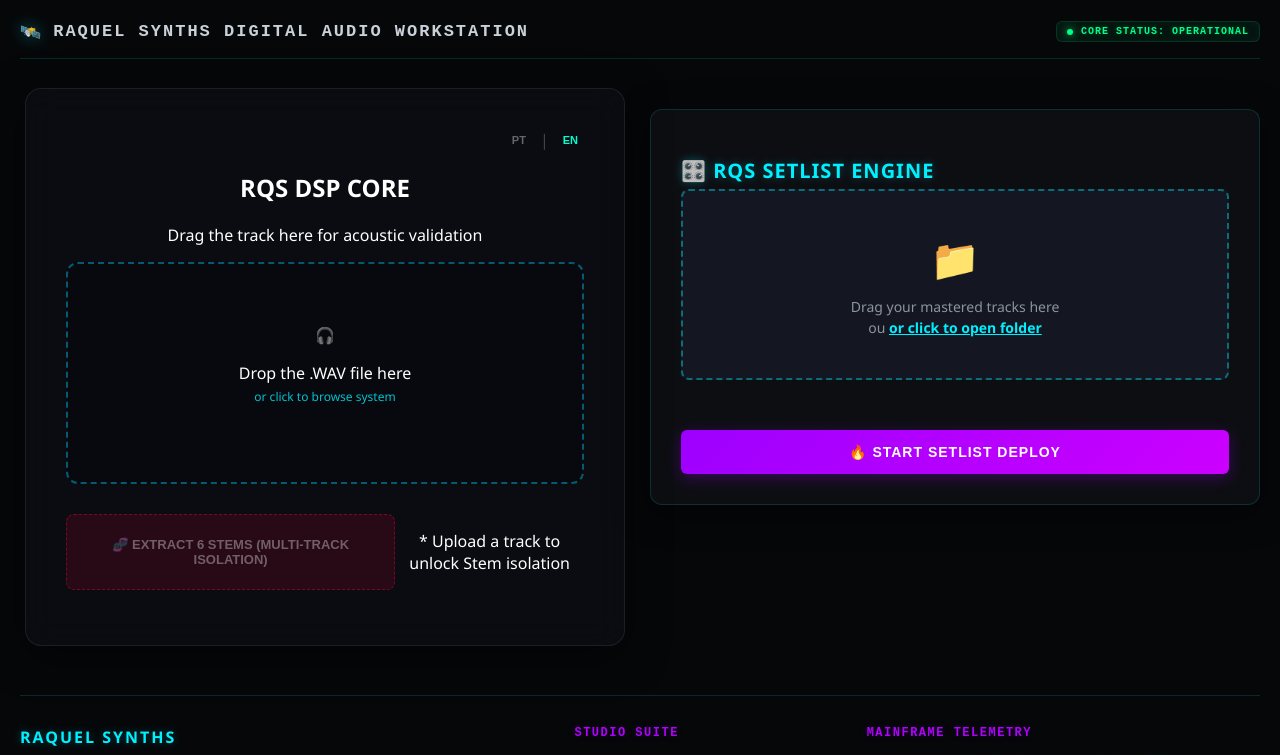
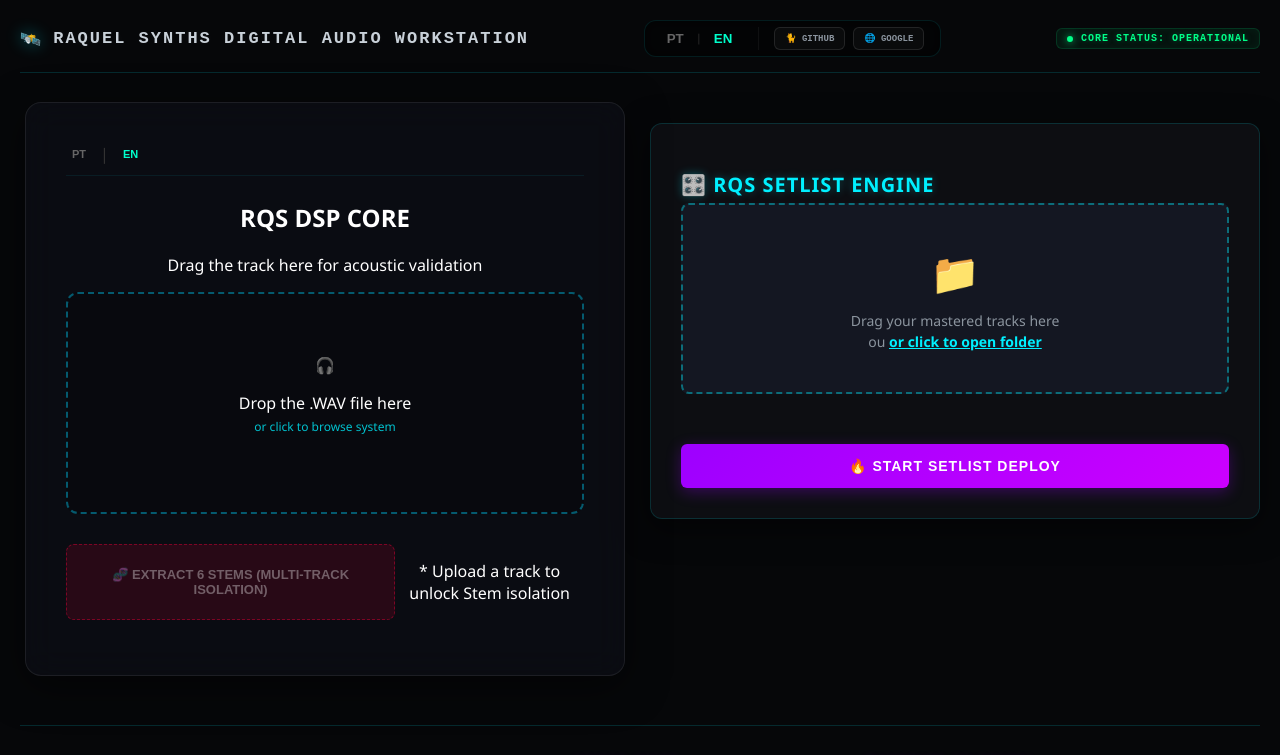
Before and after one commit to anaraquel00/rqs-daw-frontend, an Angular app: page / in a window 1280 px wide. Shown: the top 755 px of the page. Built offline with nearby package versions, Linux system fonts and the light colour scheme.

Commit message:
update frontend

```diff
--- a/package.json
+++ b/package.json
@@ -30,6 +30,7 @@
     "@angular/router": "^20.3.0",
     "@aws-sdk/client-s3": "^3.1096.0",
     "@aws-sdk/s3-request-presigner": "^3.1096.0",
+    "@supabase/supabase-js": "^2.111.0",
     "rxjs": "~7.8.0",
     "tslib": "^2.3.0",
     "zone.js": "~0.15.0"
--- a/src/app/app.html
+++ b/src/app/app.html
@@ -1,24 +1,52 @@
-<!-- src/app/app.component.html -->
 <div class="rqs-mainframe-container">
 
-  <!-- 🛰️ RQS GLOBAL WORKSTATION HEADER (Completamente Redesenhado) -->
+  <!-- 🛰️ RQS GLOBAL WORKSTATION HEADER (Com central de login e idioma integrada!) [1] -->
   <header class="rqs-mainframe-header">
+    <!-- Esquerda: Branding -->
     <div class="header-branding">
       <span class="satellite-icon">🛰️</span>
       <h1 class="header-title">RAQUEL SYNTHS DIGITAL AUDIO WORKSTATION</h1>
     </div>
 
-    <!-- LED dinâmico pulsante verde indica atividade do mainframe -->
+    <!-- Centro: Central de Controle de Acesso e Idiomas Global [1, 1.1] -->
+    <div class="header-controls">
+      <!-- Seletor de Idiomas -->
+      <div class="lang-selector">
+        <button (click)="lang.setLanguage('pt')" [style.color]="lang.currentLang() === 'pt' ? '#00ffcc' : '#666'">PT</button>
+        <span class="divider">|</span>
+        <button (click)="lang.setLanguage('en')" [style.color]="lang.currentLang() === 'en' ? '#00ffcc' : '#666'">EN</button>
+      </div>
+
+      <!-- Sessão de Login (Supabase Auth) [1] -->
+      <div class="user-session">
+        <!-- Se deslogado: Exibe botões de login social [1.1] -->
+        <div *ngIf="!auth.session()" class="auth-buttons">
+          <button (click)="auth.loginWithProvider('github')" class="btn-auth github">🐈 GITHUB</button>
+          <button (click)="auth.loginWithProvider('google')" class="btn-auth google">🌐 GOOGLE</button>
+        </div>
+
+        <!-- Se logado: Exibe avatar, plano e botão de logout [1] -->
+        <div *ngIf="auth.session()" class="user-profile">
+          <div class="profile-info">
+            <p class="email">{{ auth.session().user.email }}</p>
+            <span class="badge" [style.color]="auth.userRole() === 'premium' ? '#00ff88' : '#888'">
+              {{ auth.userRole() === 'premium' ? 'RQS PRO' : 'FREE USER' }}
+            </span>
+          </div>
+          <img [src]="auth.session().user.user_metadata.avatar_url" class="avatar" alt="Avatar">
+          <button (click)="auth.logout()" class="btn-logout">⏏️</button>
+        </div>
+      </div>
+    </div>
+
+    <!-- Direita: Status -->
     <div class="header-status">
       <span class="status-led"></span>
       <span class="status-text">CORE STATUS: OPERATIONAL</span>
     </div>
   </header>
 
-  <!-- O ROUTER OUTLET DINÂMICO -->
   <router-outlet></router-outlet>
-
-  <!-- O SEU NOVO FOOTER COMPONENTE GLOBAL -->
   <app-footer></app-footer>
 
 </div>
--- a/src/app/app.scss
+++ b/src/app/app.scss
@@ -86,3 +86,108 @@
   0%, 100% { opacity: 1; transform: scale(1); }
   50% { opacity: 0.4; transform: scale(0.9); }
 }
+
+/* Adicione dentro do seu src/app/app.component.scss: */
+
+.header-controls {
+  display: flex;
+  align-items: center;
+  gap: 20px;
+  background: rgba(0, 0, 0, 0.4);
+  border: 1px solid rgba(0, 240, 255, 0.1);
+  padding: 6px 16px;
+  border-radius: 12px;
+  box-shadow: inset 0 0 10px rgba(0, 0, 0, 0.5);
+
+  .lang-selector {
+    display: flex;
+    gap: 6px;
+    font-size: 11px;
+    font-weight: bold;
+
+    button {
+      background: none;
+      border: none;
+      cursor: pointer;
+      font-weight: bold;
+      transition: color 0.2s;
+      &:hover { color: #fff; }
+    }
+    .divider { color: #222; }
+  }
+
+  .user-session {
+    border-left: 1px solid rgba(255, 255, 255, 0.05);
+    padding-left: 15px;
+
+    .auth-buttons {
+      display: flex;
+      gap: 8px;
+
+      .btn-auth {
+        background: rgba(255, 255, 255, 0.03);
+        border: 1px solid rgba(255, 255, 255, 0.1);
+        color: #8b949e;
+        padding: 5px 10px;
+        border-radius: 6px;
+        font-size: 9px;
+        font-family: monospace;
+        font-weight: bold;
+        cursor: pointer;
+        transition: all 0.2s;
+
+        &:hover {
+          color: #fff;
+          border-color: rgba(255, 255, 255, 0.3);
+          background: rgba(255, 255, 255, 0.08);
+        }
+      }
+    }
+
+    .user-profile {
+      display: flex;
+      align-items: center;
+      gap: 10px;
+
+      .profile-info {
+        text-align: right;
+        font-family: monospace;
+
+        .email {
+          margin: 0;
+          font-size: 9px;
+          color: #c9d1d9;
+          max-width: 140px;
+          overflow: hidden;
+          text-overflow: ellipsis;
+          white-space: nowrap;
+        }
+
+        .badge {
+          font-size: 8px;
+          font-weight: bold;
+          letter-spacing: 0.5px;
+        }
+      }
+
+      .avatar {
+        width: 22px;
+        height: 22px;
+        border-radius: 50%;
+        border: 1px solid #00f0ff;
+        box-shadow: 0 0 6px rgba(0, 240, 255, 0.3);
+      }
+
+      .btn-logout {
+        background: none;
+        border: none;
+        color: #ff0055;
+        font-size: 10px;
+        cursor: pointer;
+        opacity: 0.7;
+        transition: opacity 0.2s;
+        &:hover { opacity: 1; }
+      }
+    }
+  }
+}
--- a/src/app/app.ts
+++ b/src/app/app.ts
@@ -6,6 +6,7 @@ import { LanguageService } from './services/language.service';
 import { Footer } from './footer/footer';
 import { UploadZoneComponent } from "./components/upload-zone/upload-zone";
 import { MixPanelComponent } from "./mix-panel/mix-panel"; // 🟢 Importa o FooterComponent! [2]
+import { AuthService } from './services/auth.service';
 @Component({
   selector: 'app-root',
   standalone: true,
@@ -15,4 +16,5 @@ import { MixPanelComponent } from "./mix-panel/mix-panel"; // 🟢 Importa o Foo
 })
 export class AppComponent {
   readonly lang = inject(LanguageService);
+  readonly auth = inject(AuthService);
 }
--- a/src/app/components/mastering-panel/mastering-panel.ts
+++ b/src/app/components/mastering-panel/mastering-panel.ts
@@ -2,6 +2,7 @@ import { Component, Input, Output, EventEmitter, OnChanges, SimpleChanges, OnDes
 import { CommonModule } from '@angular/common';
 import { FormsModule } from '@angular/forms';
 import { LanguageService } from '../../services/language.service';
+import { AuthService } from '../../services/auth.service';
 
 @Component({
   selector: 'app-mastering-panel',
@@ -27,6 +28,7 @@ export class MasteringPanelComponent implements OnChanges, OnDestroy {
   volumeMatch: boolean = true;
 
   originalAudioUrl: string | null = null;
+  readonly auth = inject(AuthService);
 
   ngOnChanges(changes: SimpleChanges) {
     if (changes['originalFile'] && this.originalFile) {
--- a/src/app/components/upload-zone/upload-zone.html
+++ b/src/app/components/upload-zone/upload-zone.html
@@ -1,9 +1,13 @@
 <div class="glass-panel">
-  <!-- BOTÕES SELETORES DE IDIOMA NA BARRA DE TOPO -->
-  <div class="lang-selector-header" style="display: flex; justify-content: flex-end; gap: 8px; margin-bottom: 15px;">
-    <button (click)="lang.setLanguage('pt')" [style.color]="lang.currentLang() === 'pt' ? '#00ffcc' : '#666'" style="background: none; border: none; font-weight: bold; cursor: pointer; font-size: 11px;">PT</button>
-    <span style="color: #444;">|</span>
-    <button (click)="lang.setLanguage('en')" [style.color]="lang.currentLang() === 'en' ? '#00ffcc' : '#666'" style="background: none; border: none; font-weight: bold; cursor: pointer; font-size: 11px;">EN</button>
+    <!-- 🌐 BARRA SUPERIOR: SELETOR DE IDIOMAS & CONSOLE DE LOGIN (CLERK/SUPABASE STYLE) [1.1, 1.1.9] -->
+  <div class="header-auth-bar" style="display: flex; justify-content: space-between; align-items: center; margin-bottom: 25px; border-bottom: 1px solid rgba(0,240,255,0.08); padding-bottom: 10px;">
+
+    <!-- Lado Esquerdo: Seletor de Idiomas -->
+    <div class="lang-selector" style="display: flex; gap: 8px;">
+      <button (click)="lang.setLanguage('pt')" [style.color]="lang.currentLang() === 'pt' ? '#00ffcc' : '#666'" style="background: none; border: none; font-weight: bold; cursor: pointer; font-size: 11px;">PT</button>
+      <span style="color: #333;">|</span>
+      <button (click)="lang.setLanguage('en')" [style.color]="lang.currentLang() === 'en' ? '#00ffcc' : '#666'" style="background: none; border: none; font-weight: bold; cursor: pointer; font-size: 11px;">EN</button>
+    </div>
   </div>
 
   <div class="scanner-header">
--- a/src/app/components/upload-zone/upload-zone.ts
+++ b/src/app/components/upload-zone/upload-zone.ts
@@ -5,6 +5,7 @@ import { EkgMonitorComponent } from '../ekg-monitor/ekg-monitor';
 import { MasteringPanelComponent } from '../mastering-panel/mastering-panel';
 import { forkJoin } from 'rxjs';
 import { LanguageService } from '../../services/language.service'; // 🟢 IMPORTANTE
+import { AuthService } from '../../services/auth.service';
 
 
 @Component({
@@ -20,6 +21,7 @@ export class UploadZoneComponent implements OnDestroy, AfterViewChecked {
   @ViewChild('terminalBody') private terminalScrollContainer!: ElementRef;
 
   readonly lang = inject(LanguageService);
+  readonly auth = inject(AuthService);
 
   isDragging = false;
   selectedFile: File | null = null;
@@ -137,6 +139,11 @@ export class UploadZoneComponent implements OnDestroy, AfterViewChecked {
 
   processarMaster(config: { estilo: string, intensidade: string, preview: boolean }) {
     if (!this.selectedFile || !this.s3Key) return;
+    // 🟢 TRAVA DE SEGURANÇA: Se o usuário tentar masterizar a faixa inteira mas as 3 gratuitas já acabaram
+  if (!config.preview && !this.auth.canMaster()) {
+    alert(this.lang.t().LIMIT_EXCEEDED_ALERT);
+    return;
+  }
     this.isProcessing = true;
 
     // 🚀 ROTA 1: SE FOR PREVIEW (Bypass de 6MB: Envia apenas a chave do S3 para gerar os 4 testes de 15s!) [1]
@@ -175,7 +182,7 @@ export class UploadZoneComponent implements OnDestroy, AfterViewChecked {
         }
       });
     }
-   // 🔥 ROTA 2: SE FOR MASTERIZAÇÃO FINAL (Bypass de 6MB via S3) [1.2.6]
+   // 🔥 ROTA 2: MASTERIZAÇÃO FINAL COMPLETA
   else {
     this.addLog(`Disparando Masterização Final Completa no S3. Perfil: ${config.estilo.toUpperCase()}`);
 
@@ -189,14 +196,20 @@ export class UploadZoneComponent implements OnDestroy, AfterViewChecked {
       next: (response: any) => {
         this.isProcessing = false;
 
-          // 🟢 SALVA O PONTEIRO: Libera o áudio final para o reprodutor nativo e o EKG na tela! [1]
+        // 🟢 REGISTRA O CONSUMO DA FRANQUIA NO SEU DISCO LOCAL [1]
+        this.auth.registrarNovaMaster();
+
         this.processedAudioUrl = response.downloadUrl;
         this.processedAudioName = response.fileName;
 
-          // ❌ REMOVIDO: O bloco antigo de download automático ('a.click') foi excluído! [1]
-          // Isso impede que o navegador baixe o arquivo de 35MB de forma intrusiva e indesejada.
+        const a = document.createElement('a');
+        a.href = response.downloadUrl;
+        a.download = response.fileName;
+        document.body.appendChild(a);
+        //a.click();
+        document.body.removeChild(a);
 
-          this.addLog(`Masterização finalizada com sucesso! Use o player de A/B para audicionar o áudio masterizado e verifique a integridade sônica no EKG.`);
+        this.addLog(`Masterização finalizada com sucesso! Arquivo exportado: ${response.fileName}`);
       },
       error: (err) => {
         this.isProcessing = false;
--- a/src/app/mix-panel/mix-panel.html
+++ b/src/app/mix-panel/mix-panel.html
@@ -87,9 +87,10 @@
     </div>
   }
 
+    <!-- Bloqueia o botão se for usuário Free e tiver colocado mais de 3 tracks no deck -->
   <button class="btn-primary ignite-btn"
           (click)="igniteSetlist()"
-          [disabled]="isProcessing || tracks.length === 0">
-    {{ isProcessing ? lang.t().IGNITE_ACTIVE : lang.t().IGNITE_IDLE }}
+          [disabled]="isProcessing || (tracks.length === 0) || (auth.userRole() === 'free' && tracks.length > 3)">
+    {{ isProcessing ? lang.t().IGNITE_ACTIVE : (auth.userRole() === 'free' && tracks.length > 3 ? '🔒 APENAS PLANO PRO (>3 MUSICAS)' : lang.t().IGNITE_IDLE) }}
   </button>
 </div>
--- a/src/app/mix-panel/mix-panel.ts
+++ b/src/app/mix-panel/mix-panel.ts
@@ -4,6 +4,7 @@ import { DspService } from '../services/dsp';
 import { FormsModule } from '@angular/forms';
 import { DomSanitizer, SafeUrl } from '@angular/platform-browser';
 import { LanguageService } from '../services/language.service';
+import { AuthService } from '../services/auth.service';
 
 export interface RQSTrack {
   file: File;
@@ -33,6 +34,7 @@ export class MixPanelComponent implements OnDestroy {
   mixSuccess: boolean = false;
   setlistName: string = 'THE_BLUEPRINT_SESSIONS_Vol_XYZ';
   readonly lang = inject(LanguageService);
+  readonly auth = inject(AuthService);
 
   onDragOver(event: DragEvent) {
     event.preventDefault();
--- /dev/null
+++ b/src/app/services/auth.service.ts
@@ -0,0 +1,113 @@
+import { Injectable, signal, computed, PLATFORM_ID, inject } from '@angular/core';
+import { isPlatformBrowser } from '@angular/common';
+import { createClient, SupabaseClient } from '@supabase/supabase-js';
+
+@Injectable({
+  providedIn: 'root'
+})
+export class AuthService {
+
+  private platformId = inject(PLATFORM_ID);
+  private supabase!: SupabaseClient;
+
+  // Sinais Reativos do Estado do Usuário [1.1]
+  readonly session = signal<any | null>(null);
+  readonly userRole = signal<'free' | 'premium'>('free');
+  readonly completedMasters = signal<number>(0);
+
+  // Sinais Computados reativos para controle de Paywall [1.1]
+  readonly remainingMasters = computed(() => {
+    if (this.userRole() === 'premium') return Infinity;
+    return Math.max(0, 3 - this.completedMasters());
+  });
+
+  readonly canMaster = computed(() => this.userRole() === 'premium' || this.remainingMasters() > 0);
+ isPremium: any;
+
+  constructor() {
+    if (isPlatformBrowser(this.platformId)) {
+      // ⚠️ Substitua com as suas credenciais reais copiadas do painel do seu Supabase [1]
+      const supabaseUrl = 'https://ucearnthodrltkvkmhit.supabase.co';
+      const supabaseKey = 'sb_publishable_v2YYX5ksPlYxbh2Xf4HwwQ_UEc5NZyR';
+
+      this.supabase = createClient(supabaseUrl, supabaseKey);
+      this.listenToAuthChanges();
+    }
+  }
+
+  // Escuta alterações de login/logout em tempo real [1]
+  private listenToAuthChanges() {
+    this.supabase.auth.getSession().then(({ data: { session } }) => {
+      this.handleSessionUpdate(session);
+    });
+
+    this.supabase.auth.onAuthStateChange((_event, session) => {
+      this.handleSessionUpdate(session);
+    });
+  }
+
+  private async handleSessionUpdate(session: any | null) {
+    this.session.set(session);
+
+    if (session?.user) {
+      // 🟢 BACKDOOR: Mantém o bypass ativo se for localhost ou tiver a chave secreta [1.1.2]
+      const isLocalhost = window.location.hostname === 'localhost' || window.location.hostname === '127.0.0.1';
+      const hasMainframeOverride = localStorage.getItem('rqs_mainframe_override') === 'false';
+
+      if (isLocalhost || hasMainframeOverride) {
+        this.userRole.set('premium');
+        this.completedMasters.set(0);
+        return;
+      }
+
+      // Busca os dados de limite e plano diretamente do Banco de Dados Supabase [1]
+      const { data: profile } = await this.supabase
+        .from('profiles')
+        .select('role, completed_masters')
+        .eq('id', session.user.id)
+        .single();
+
+      if (profile) {
+        this.userRole.set(profile.role as 'free' | 'premium');
+        this.completedMasters.set(profile.completed_masters);
+      }
+    } else {
+      this.userRole.set('free');
+      this.completedMasters.set(0);
+    }
+  }
+
+  // Login Social de 1 Clique via Google ou GitHub [1.1, 1.1.9]
+  async loginWithProvider(provider: 'google' | 'github') {
+    if (!this.supabase) return;
+    await this.supabase.auth.signInWithOAuth({
+      provider,
+      options: {
+        redirectTo: window.location.origin // Redireciona de volta para a sua DAW após logar [1]
+      }
+    });
+  }
+
+  async logout() {
+    if (!this.supabase) return;
+    await this.supabase.auth.signOut();
+    localStorage.removeItem('rqs_mainframe_override'); // Limpa backdoor ao sair
+  }
+
+  // Incrementa e salva a masterização diretamente no Banco de Dados [1]
+  async registrarNovaMaster() {
+    const activeSession = this.session();
+    if (activeSession?.user && this.userRole() !== 'premium') {
+      const nextCount = this.completedMasters() + 1;
+
+      const { error } = await this.supabase
+        .from('profiles')
+        .update({ completed_masters: nextCount })
+        .eq('id', activeSession.user.id);
+
+      if (!error) {
+        this.completedMasters.set(nextCount);
+      }
+    }
+  }
+}
```
Also changed, not shown: src/app/components/mastering-panel/mastering-panel.html (+17 -2 lines), src/app/services/language.service.ts (+8 -0 lines), 1 other file (tests, documents, lock files or other folders). Lines whose indentation alone changed are shown as unchanged.
